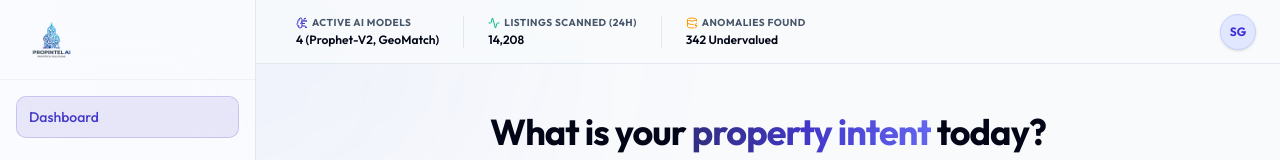
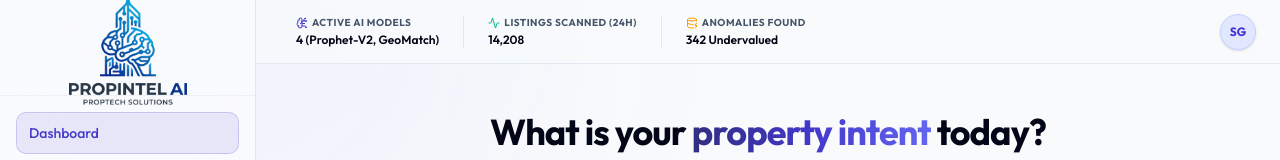
Before and after one commit to aanaruna78/PROPINTEL, a Next.js app in the folder frontend/: page / in a window 1280 px wide. Shown: the top 160 px of the page. Built offline with nearby package versions, Linux system fonts and the light colour scheme.

Commit message:
style: fix logo constraints to display at full width

```diff
--- a/frontend/src/app/layout.tsx
+++ b/frontend/src/app/layout.tsx
@@ -32,9 +32,9 @@ export default function RootLayout({
         <div className="min-h-screen flex w-full">
           {/* Sidebar */}
           <aside className="w-64 border-r border-border bg-card/60 backdrop-blur-2xl hidden md:flex flex-col relative z-20">
-            <div className="h-20 flex items-center px-6 border-b border-border/50 py-3">
-              <Link href="/" className="flex items-center h-full">
-                <img src="/logo-light.png" alt="PROPINTEL Logo" className="h-full w-auto object-contain" />
+            <div className="h-24 flex items-center justify-center border-b border-border/50 p-4">
+              <Link href="/" className="flex items-center justify-center w-full">
+                <img src="/logo-light.png" alt="PROPINTEL Logo" className="h-auto w-44 object-contain" />
               </Link>
             </div>
             <nav className="flex flex-col gap-2 p-4">
@@ -53,9 +53,9 @@ export default function RootLayout({
 
             {/* Desktop / Mobile Header */}
             <header className="h-16 border-b border-border flex items-center justify-between px-6 bg-background/80 backdrop-blur-xl sticky top-0 z-30">
-              <div className="md:hidden flex items-center h-full py-2">
-                <Link href="/" className="flex items-center h-full">
-                  <img src="/logo-light.png" alt="PROPINTEL Logo" className="h-full w-auto object-contain" />
+              <div className="md:hidden flex items-center">
+                <Link href="/" className="flex items-center">
+                  <img src="/logo-light.png" alt="PROPINTEL Logo" className="h-auto w-32 object-contain" />
                 </Link>
               </div>
               <div className="flex-1 flex justify-center md:justify-start">
```
